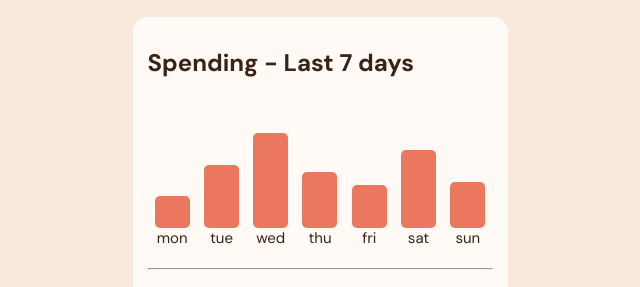
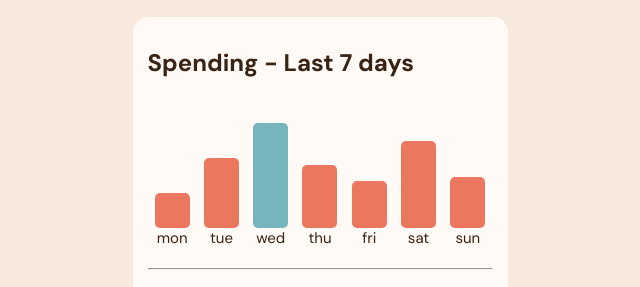
Before and after one commit to Kaua032/Despesas, a plain HTML site: page index.html in a window 1280 px wide. Shown: the part 256-543 px from the top of the page, without its empty margins (320-960 px from the left). Drawn offline with Linux system fonts and the light colour scheme.

Commit message:
finalizado

```diff
--- a/script.js
+++ b/script.js
@@ -1,15 +1,23 @@
 let allWeek = document.getElementById('weekValues')
 
+
+
+
 window.addEventListener("DOMContentLoaded" , async () => {
+
+    let higherValue = 0
     await fetch("./data.json").then((response) => response.json()).then((data) =>{
-        data.map((value) =>{
+        data.map((value, index) =>{
+            value.amount > higherValue ? higherValue = value.amount : higherValue = higherValue;
+
             allWeek.innerHTML +=`
-            <div class="days" id="${value.day}"">
+            <div class="days"">
                 <p class="valueDay">$${value.amount}</p>
-                <div style="height: ${180 * (value.amount/100)}px"  class="divAmount"></div>
+                <div id="${value.day}" style="height: ${200 * (value.amount/100)}px"  class="divAmount"></div>
                 <p>${value.day}</p>
             </div>`
 
         })
     })
+
 })
--- a/style.css
+++ b/style.css
@@ -91,6 +91,7 @@ header img{
     display: flex;
     flex-direction: column;
     align-items: center;
+    width: 125px;
 }
 
 .divAmount{
@@ -105,7 +106,7 @@ header img{
     display: flex;
 }
 .days:hover .divAmount{
-    background-color: var(--Cyan);
+    opacity: 80%;
 }
 
 #week section{
@@ -146,15 +147,7 @@ header img{
 
     font-size: 12px;
 
-    animation: moveTop;
-    animation-delay: 1000ms
 }
-
-@keyframes moveTop {
-    0% {
-      transform: translateY(0px);
-    }
-    100% {
-      transform: translateY(300px);
-    }
+#wed{
+    background-color: var(--Cyan);
 }
```
